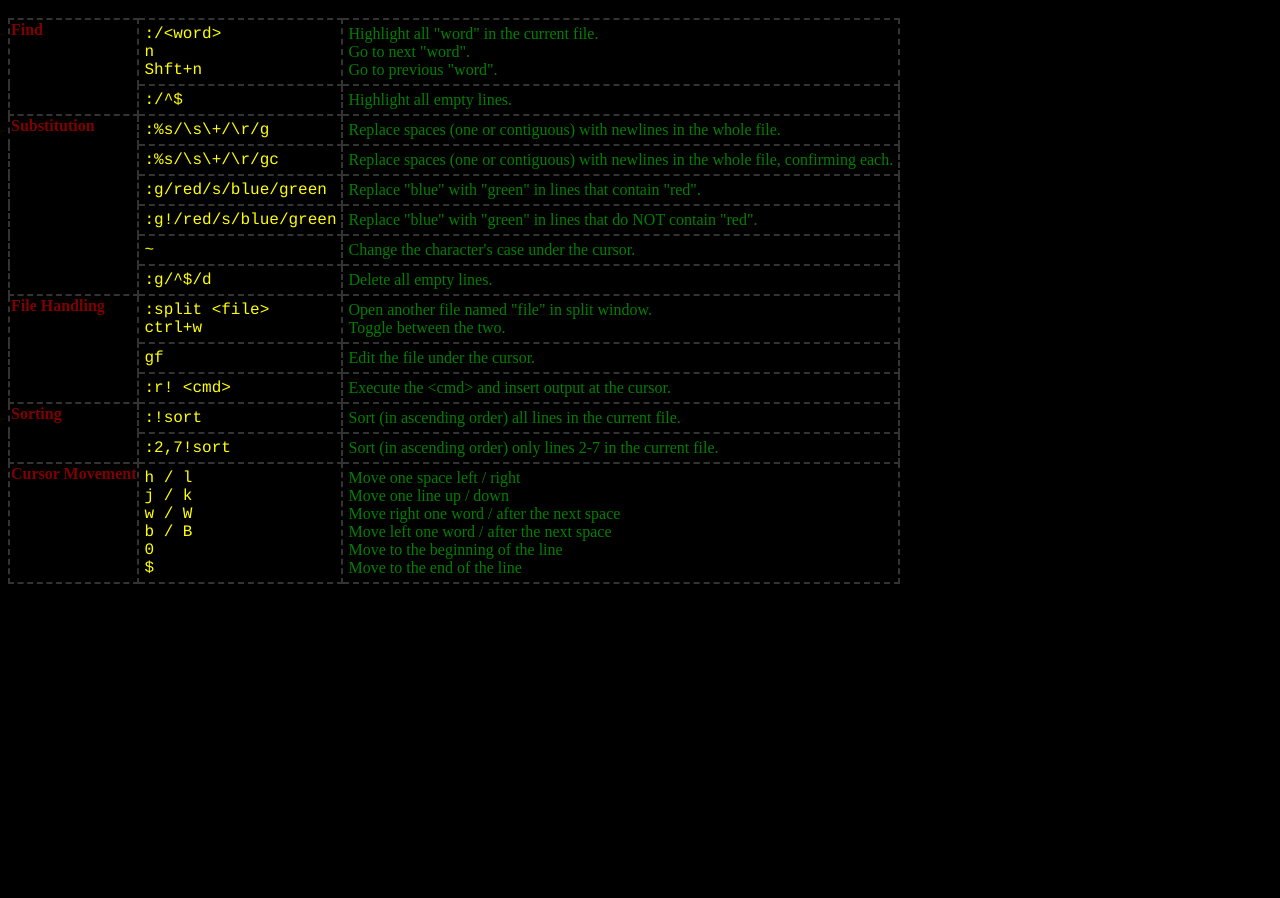
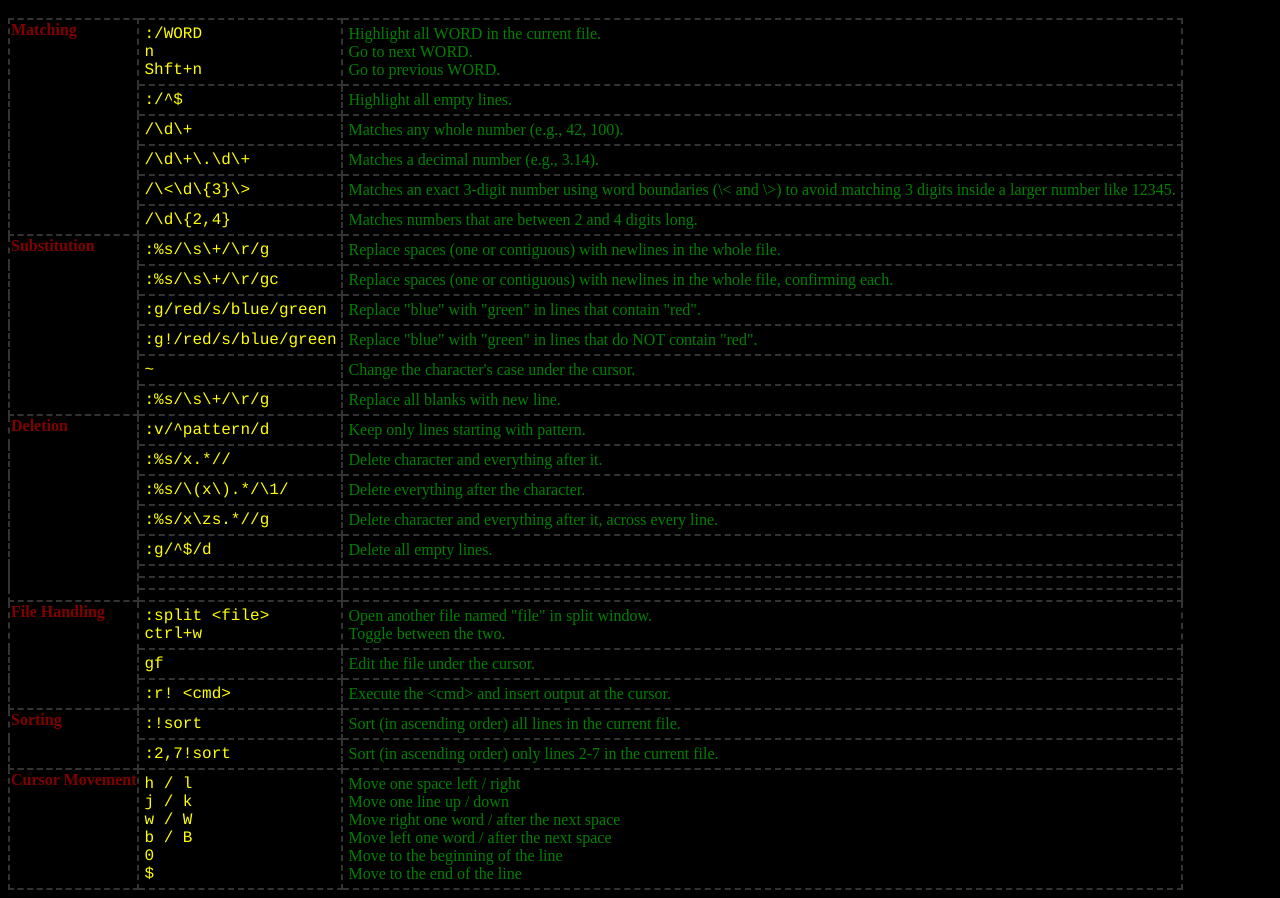
Before and after one commit to zryne/zryne.github.io, a plain HTML site: page vim.html in a window 1280 px wide. Shown: the part 48-946 px from the top of the page. Before the commit the page ends 800 px from the top, so only its background shows below. Drawn offline with Linux system fonts and the light colour scheme.

Commit message:
Additional commands entered

```diff
--- a/vim.html
+++ b/vim.html
@@ -6,15 +6,33 @@
 <body>
  <h1>Vim Quick Reference</h1>
  <table>
+  <!-- ROW 1 -->
   <tr>
-   <th rowspan="2">Find</th>
-   <td class="code">:/&lt;word&gt;<br>n<br>Shft+n</td>
-   <td>Highlight all "word" in the current file.<br>Go to next "word".<br>Go to previous "word".</td>
+   <th rowspan="6">Matching</th>
+   <td class="code">:/WORD<br>n<br>Shft+n</td>
+   <td>Highlight all WORD in the current file.<br>Go to next WORD.<br>Go to previous WORD.</td>
   </tr>
   <tr>
    <td class="code">:/^$</td>
    <td>Highlight all empty lines.</td>
   </tr>
+  <tr>
+   <td class="code">/\d\+</td>
+   <td>Matches any whole number (e.g., 42, 100).</td>
+  </tr>
+  <tr>
+   <td class="code">/\d\+\.\d\+</td>
+   <td>Matches a decimal number (e.g., 3.14).</td>
+  </tr>
+  <tr>
+   <td class="code">/\<\d\{3}\></td>
+   <td>Matches an exact 3-digit number using word boundaries (\< and \>) to avoid matching 3 digits inside a larger number like 12345.</td>
+  </tr>
+  <tr>
+   <td class="code">/\d\{2,4}</td>
+   <td>Matches numbers that are between 2 and 4 digits long.</td>
+  </tr>
+  <!-- ROW 2 -->
   <tr>
    <th rowspan="6">Substitution</th>
    <td class="code">:%s/\s\+/\r/g</td>
@@ -37,9 +55,44 @@
    <td>Change the character's case under the cursor.</td>
   </tr>
   <tr>
+   <td class="code">:%s/\s\+/\r/g</td>
+   <td>Replace all blanks with new line.</td>
+  </tr>
+  <!-- ROW 3 -->
+  <tr>
+   <th rowspan="8">Deletion</th>
+   <td class="code">:v/^pattern/d</td>
+   <td>Keep only lines starting with pattern.</td>
+  </tr>
+  <tr>
+   <td class="code">:%s/x.*//</td>
+   <td>Delete character and everything after it.</td>
+  </tr>
+  <tr>
+   <td class="code">:%s/\(x\).*/\1/</td>
+   <td>Delete everything after the character.</td>
+  </tr>
+  <tr>
+   <td class="code">:%s/x\zs.*//g</td>
+   <td>Delete character and everything after it, across every line.</td>
+  </tr>
+  <tr>
    <td class="code">:g/^$/d</td>
    <td>Delete all empty lines.</td>
   </tr>
+  <tr>
+   <td class="code"></td>
+   <td></td>
+  </tr>
+  <tr>
+   <td class="code"></td>
+   <td></td>
+  </tr>
+  <tr>
+   <td class="code"></td>
+   <td></td>
+  </tr>
+  <!-- ROW 4 -->
   <tr>
    <th rowspan="3">File Handling</th>
    <td class="code">:split &lt;file&gt;<br>ctrl+w</td>
@@ -53,6 +106,7 @@
    <td class="code">:r! &lt;cmd&gt;</td>
    <td>Execute the &lt;cmd&gt; and insert output at the cursor.</td>
   </tr>
+  <!-- ROW 5 -->
   <tr>
    <th rowspan="2">Sorting</th>
    <td class="code">:!sort</td>
@@ -62,6 +116,7 @@
    <td>Sort (in ascending order) only lines 2-7 in the current file.</td>
   <tr>
   </tr>
+  <!-- ROW 6 -->
   <tr>
    <th>Cursor Movement</th>
    <td class="code">h / l<br>j / k<br>w / W<br>b / B<br>0<br>$</td>
```
